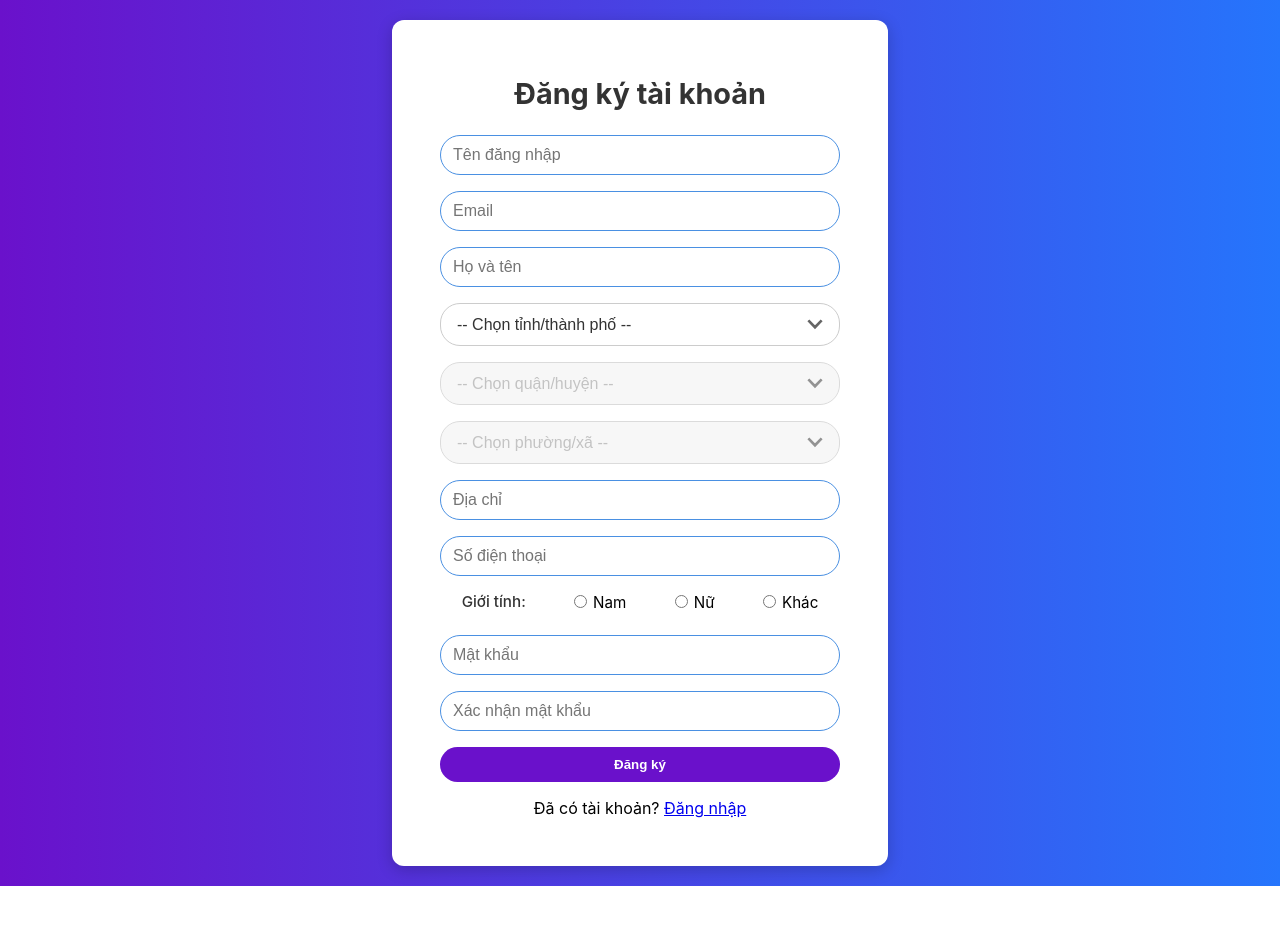
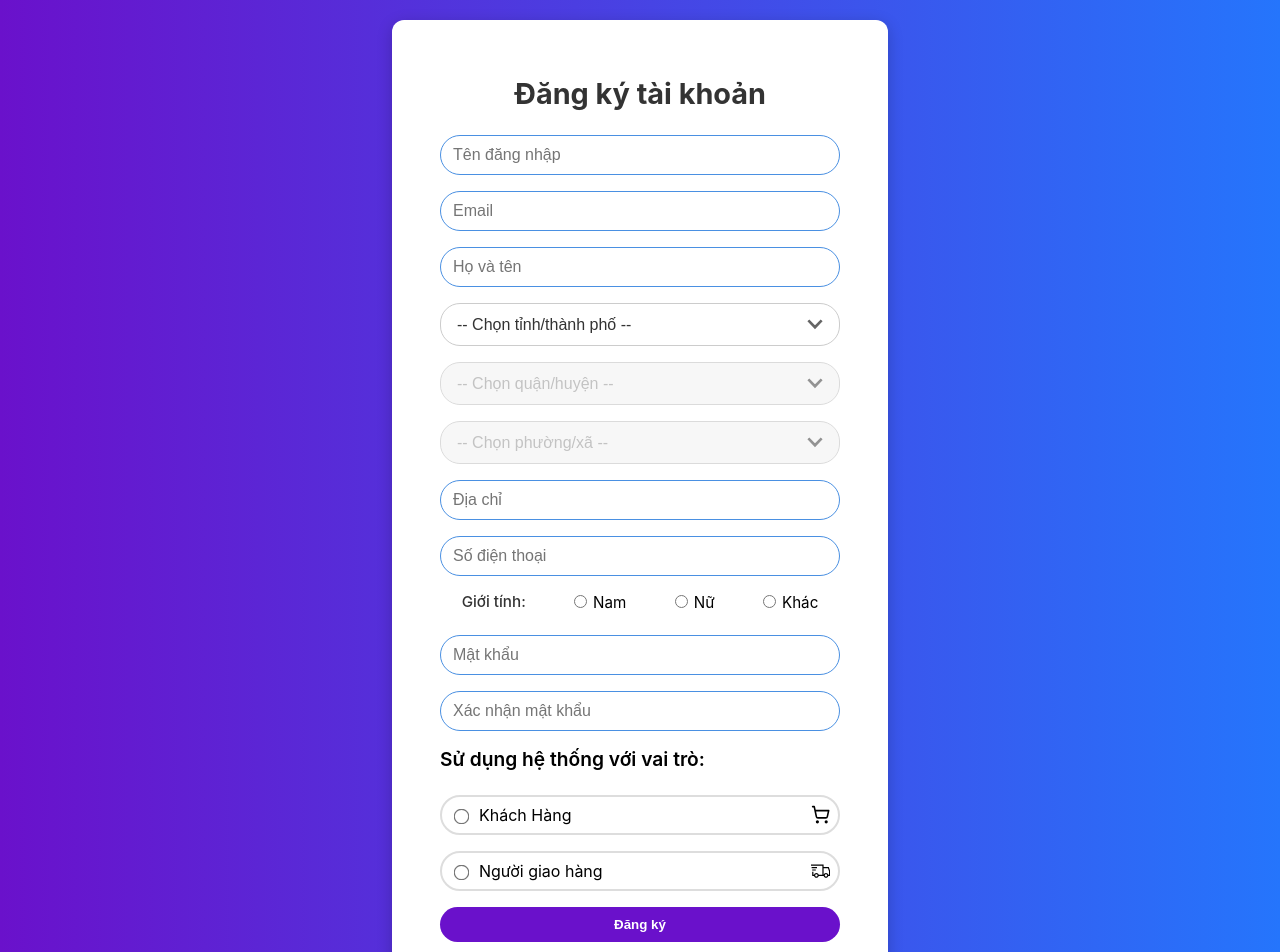
Before and after one commit to TuanNinhBK67/CN-WEB-FE-20242, a React (Create React App) app: page /register in a window 1280 px wide. Shown: the top 952 px of the page. Before the commit the page ends 886 px from the top, so only its background shows below. Built offline with nearby package versions, Linux system fonts and the light colour scheme.

Commit message:
add shipper role

```diff
--- a/src/assets/scss/user/register.scss
+++ b/src/assets/scss/user/register.scss
@@ -134,3 +134,50 @@
   background-position: right 1rem center;
   background-size: 1rem;
 }
+
+.role-radio {
+  display: flex;
+  flex-direction: column;
+  gap: 1rem;
+  margin-bottom: 1rem;
+
+  .role-title {
+    all: unset; // reset mọi thứ về mặc định nếu cần rõ ràng hơn
+    font-size: 1.2rem;
+    font-weight: 600;
+    margin-bottom: 0.5rem;
+  }
+
+  label {
+    display: flex;
+    align-items: center;
+    gap: 0.5rem;
+    cursor: pointer;
+    font-size: 1rem;
+    padding: 0.5rem;
+    border: 2px solid #ddd;
+    border-radius: 20px;
+    transition: all 0.3s ease;
+
+    &:hover {
+      background-color: #f9f9f9;
+      border-color: #aaa;
+    }
+
+    input[type="radio"] {
+      accent-color: #007bff; // đổi màu radio button (modern browser)
+      cursor: pointer;
+      transform: scale(1.2);
+    }
+
+    svg {
+      font-size: 1.2rem;
+      margin-left: auto; // đẩy icon về cuối dòng nếu muốn
+    }
+
+    // Khi radio được chọn
+    input[type="radio"]:checked + svg {
+      color: #007bff;
+    }
+  }
+}
--- a/src/components/SettingBoard.jsx
+++ b/src/components/SettingBoard.jsx
@@ -26,9 +26,13 @@ const SidebarMenu = () => {
                     <>
                         <li onClick={() => navigate("/setting/dashboard/user")}>Quản lý người dùng</li>
                         <li onClick={() => navigate("/setting/dashboard/product")}>Quản lý sản phẩm</li>
+                        <li onClick={() => navigate("/setting/dashboard/order")}>Quản lý đơn hàng</li>
                     </>
                 )
             }
+            {user?.role === "shipper" && (
+                <li onClick={() => navigate("/setting/order")}>Danh sách đơn hàng</li>
+            )}
             <li onClick={() => navigate("/setting/password")} >Đổi mật khẩu</li>
             <li onClick={handleLogout}>Đăng xuất</li>
             </ul>
--- a/src/pages/setting/ManageUser.jsx
+++ b/src/pages/setting/ManageUser.jsx
@@ -93,7 +93,7 @@ const UserManagement = () => {
               <td>{user.email}</td>
               <td>{user.phone_number}</td>
               <td>{user.address}</td>
-              <td>{user.role === "admin" ? "Quản trị viên" : "Khách hàng"}</td>
+              <td>{user.role === "admin" ? "Quản trị viên" : user.role === "shipper" ? "Người giao hàng": "Khách hàng"}</td>
               <td>{user.status === "banned" ? "Bị chặn" : "Hoạt động"}
                 {user.status === "banned" && (
                     <button onClick={() => handleUnBlock(user.id)} className="unban">Bỏ Chặn</button>
--- a/src/pages/setting/Profile.jsx
+++ b/src/pages/setting/Profile.jsx
@@ -37,7 +37,7 @@ const GetProfile = () => {
                     <p><strong>Email:</strong> {user.email}</p>
                     <p><strong>Số điện thoại:</strong> {user.phone_number}</p>
                     <p><strong>Địa chỉ:</strong> {user.address}</p>
-                    <p><strong>Vai trò:</strong> {user.role === "admin" ? "Quản trị viên" : "Khách hàng"}</p>
+                    <p><strong>Vai trò:</strong> {user.role === "admin" ? "Quản trị viên" : user.role === "shipper" ? "Người giao hàng" : "Khách hàng"}</p>
                 </div>
             </div>
         </div>
--- a/src/pages/setting/SettingWelcom.jsx
+++ b/src/pages/setting/SettingWelcom.jsx
@@ -5,6 +5,7 @@ import {GrUpdate} from "react-icons/gr";
 import { MdManageAccounts,MdOutlineProductionQuantityLimits, MdProductionQuantityLimits } from "react-icons/md";
 import { TbLockPassword } from "react-icons/tb";
 import { IoIosLogOut } from "react-icons/io";
+import { BiPackage } from "react-icons/bi";
 
 const SettingWelcome = () => {
     const user = JSON.parse(localStorage.getItem("user"));
@@ -23,7 +24,13 @@ const SettingWelcome = () => {
                             <>
                                 <li>Quản lý người dùng <MdManageAccounts/></li>
                                 <li>Quản lý sản phẩm <MdOutlineProductionQuantityLimits/></li>
+                                <li>Quản lý đơn hàng <BiPackage/></li>
                             </>
+                        )
+                    }
+                    {
+                        user?.role === "shipper" && (
+                            <li>Danh sách đơn hàng<BiPackage/></li>
                         )
                     }
                         <li>Đổi mật khẩu <TbLockPassword/></li>
--- a/src/pages/user/Register.jsx
+++ b/src/pages/user/Register.jsx
@@ -4,6 +4,8 @@ import {useNavigate} from "react-router-dom";
 // import "../assets/scss/register.scss"
 import "../../assets/scss/user/register.scss"
 import addressAPI from "../../vietnam-provinces.json"
+import { LuShoppingCart } from "react-icons/lu";
+import { LiaShippingFastSolid } from "react-icons/lia";
 
 const RegisterAccount = () => {
 
@@ -14,6 +16,7 @@ const RegisterAccount = () => {
       gender:"",
       address:"",
       phone_number:"",
+      role: "",
       password:"",
       confirmPassword:"",
     });
@@ -260,6 +263,31 @@ const RegisterAccount = () => {
               onChange={handleChange}
             />
 
+            {/* select your role */}
+            <div className="role-radio">
+              <label className="role-title">Sử dụng hệ thống với vai trò: </label>
+              <label>
+                <input
+                  type="radio"
+                  name="role"
+                  value="customer"
+                  checked={formData.role === "customer"}
+                  onChange={handleChange}
+                />
+                Khách Hàng<LuShoppingCart/>
+              </label>
+              <label>
+                <input
+                  type="radio"
+                  name="role"
+                  value="shipper"
+                  checked={formData.role === "shipper"}
+                  onChange={handleChange}
+                />
+                Người giao hàng <LiaShippingFastSolid/>
+              </label>
+            </div>
+
             <button type="submit">Đăng ký</button>
             <p style={{ textAlign: "center", marginTop: "1rem" }}>
             Đã có tài khoản? <a href="/login">Đăng nhập</a>
```
